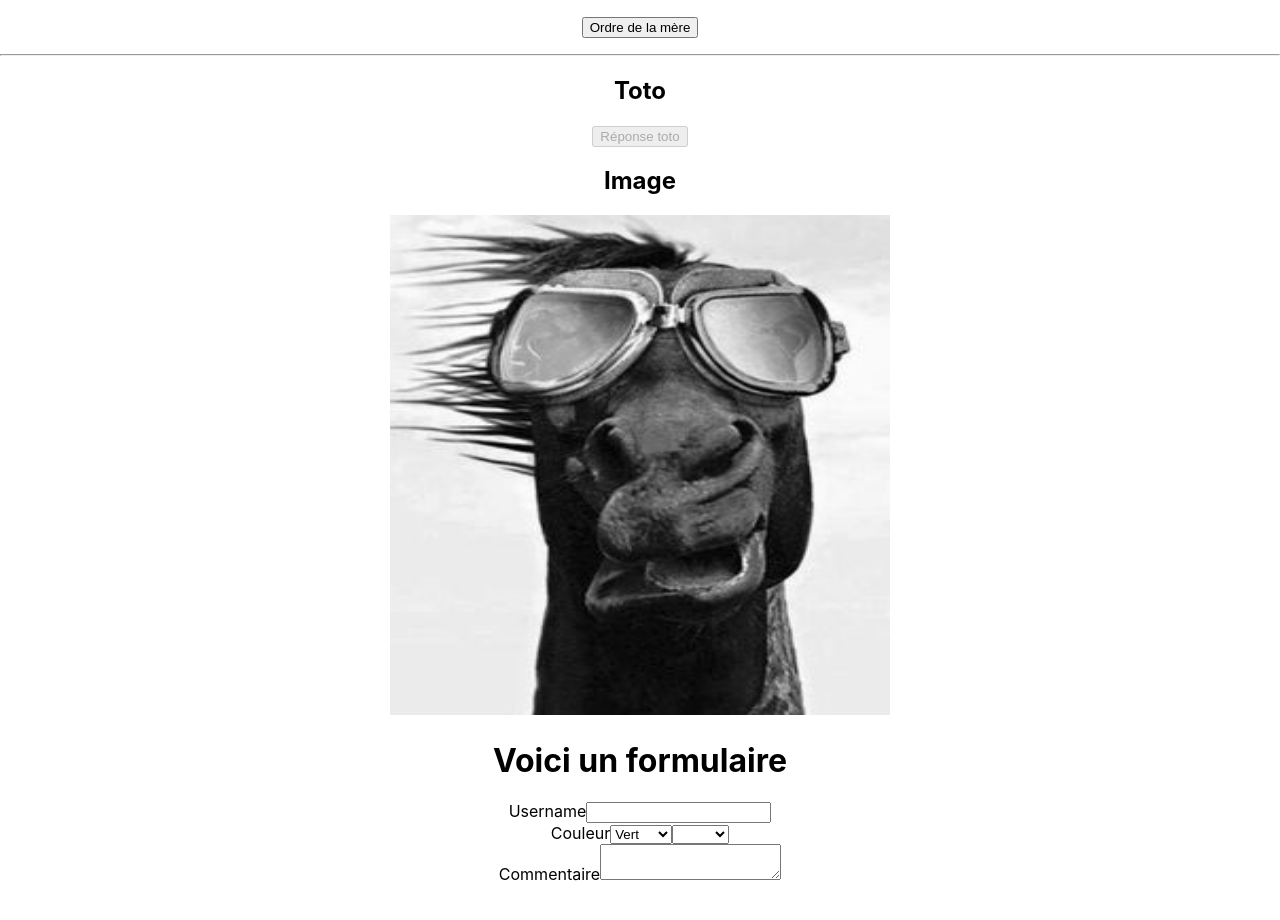
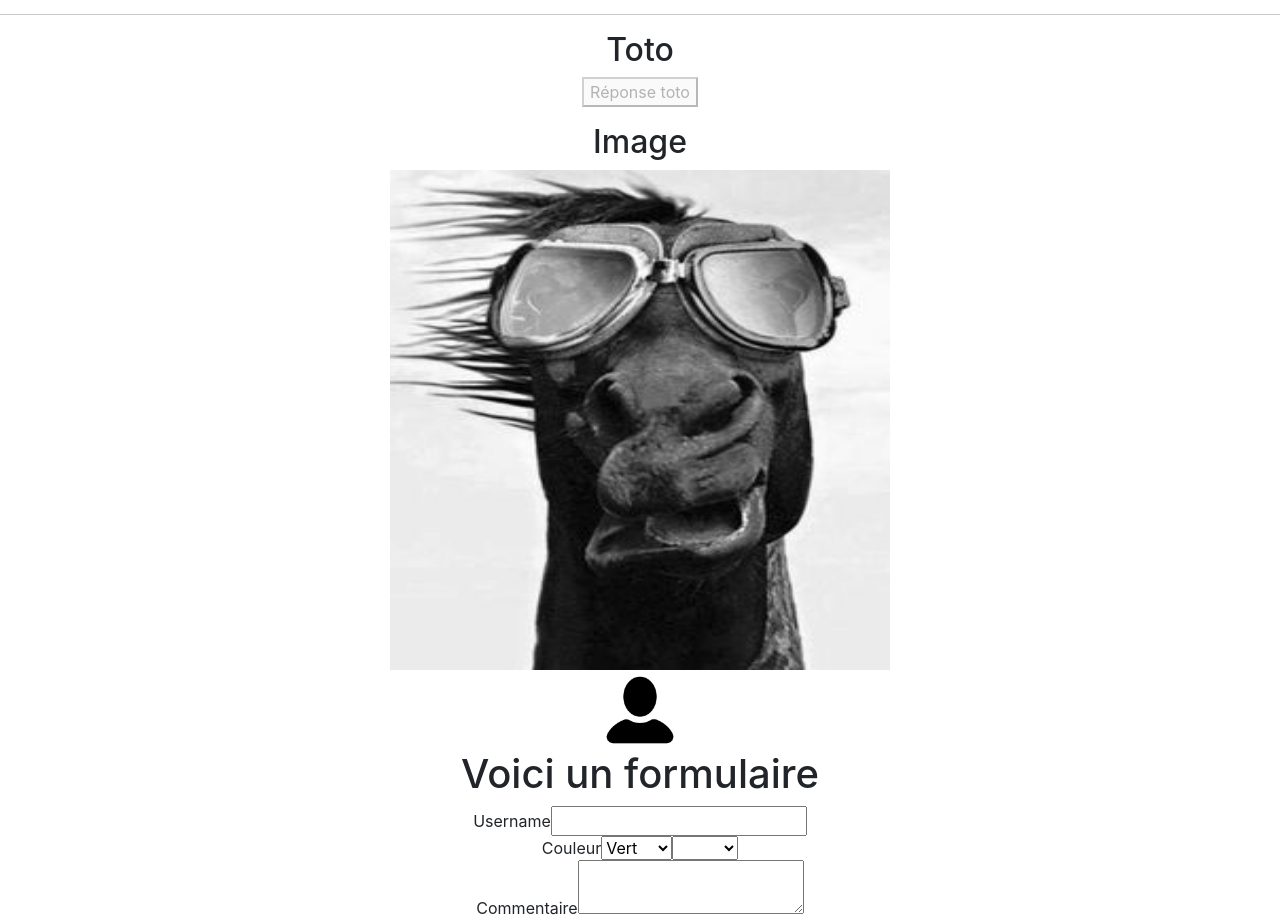
Before and after one commit to devJeremie/appvoiture, a React (Create React App) app: page / in a window 1280 px wide. Shown: the part 644-1564 px from the top of the page. Before the commit the page ends 1528 px from the top, so only its background shows below. Built offline with nearby package versions, Linux system fonts and the light colour scheme.

Commit message:
MajError

```diff
--- a/package.json
+++ b/package.json
@@ -8,7 +8,8 @@
     "@testing-library/user-event": "^13.5.0",
     "react": "^18.2.0",
     "react-dom": "^18.2.0",
-    "react-scripts": "5.0.1",
+    "react-scripts": "^5.0.1",
+    "styled-components": "^4.3.1",
     "web-vitals": "^2.1.4"
   },
   "scripts": {
--- a/public/index.html
+++ b/public/index.html
@@ -5,6 +5,7 @@
     <link rel="icon" href="%PUBLIC_URL%/favicon.ico" />
     <meta name="viewport" content="width=device-width, initial-scale=1" />
     <meta name="theme-color" content="#000000" />
+    <link href="https://cdn.jsdelivr.net/npm/bootstrap@5.3.3/dist/css/bootstrap.min.css" rel="stylesheet" integrity="sha384-QWTKZyjpPEjISv5WaRU9OFeRpok6YctnYmDr5pNlyT2bRjXh0JMhjY6hW+ALEwIH" crossorigin="anonymous">
     <meta
       name="description"
       content="Web site created using create-react-app"
@@ -18,5 +19,7 @@
     <noscript>You need to enable JavaScript to run this app.</noscript>
     <div id="root"></div>
 
+
+    <script src="https://cdn.jsdelivr.net/npm/bootstrap@5.3.3/dist/js/bootstrap.bundle.min.js" integrity="sha384-YvpcrYf0tY3lHB60NNkmXc5s9fDVZLESaAA55NDzOxhy9GkcIdslK1eN7N6jIeHz" crossorigin="anonymous"></script>
   </body>
 </html>
--- a/src/components/Form.js
+++ b/src/components/Form.js
@@ -27,12 +27,16 @@ class Form extends Component {
         })
     }
 
+    handleSubmit = e => {
+        e.preventDefault()
+    }
+
     render() {
   return (
     <div>
         <h1>Voici un formulaire</h1>
 
-        <form>
+        <form onSubmit={this.handleSubmit}>
             <div>
                 <label>Username</label>
                 <input type="text" value={this.state.username} onChange={this.handleUsername}/>
--- a/src/components/Image.js
+++ b/src/components/Image.js
@@ -1,12 +1,16 @@
 import React from "react";
 
 const message = 'Photo de cheval dans le vent';
+const messUser = 'Icone user';
 
 const Image = () => {
     return (
         <div>
             <h2>Image</h2>
             <img src={require(`./image/reactCheval.jpg`)} alt={message} width="500" height="500" />
+            <div>
+                <img src={require(`./image/userIcon.png`)} alt={messUser} width="80" height="80"></img>
+            </div>
         </div>
     );
 };
```
Also changed, not shown: src/components/image/userIcon.png (added), 1 other file (tests, documents, lock files or other folders).
